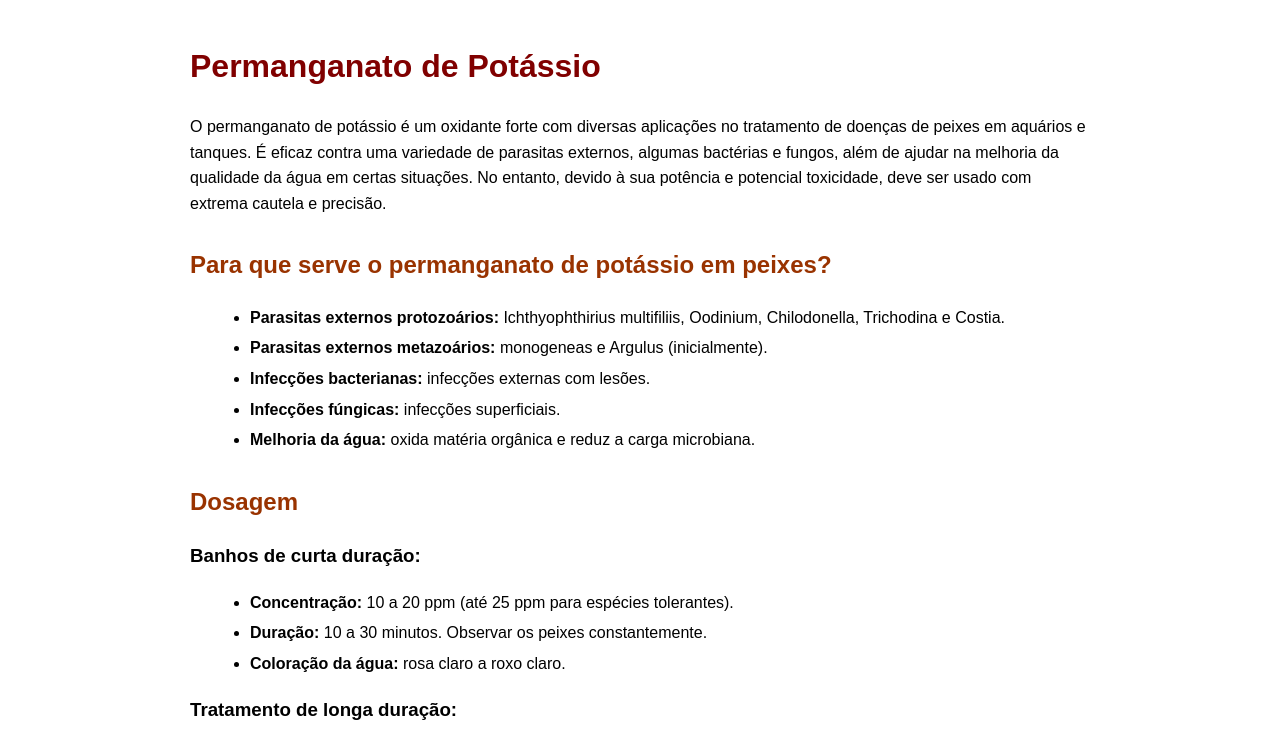
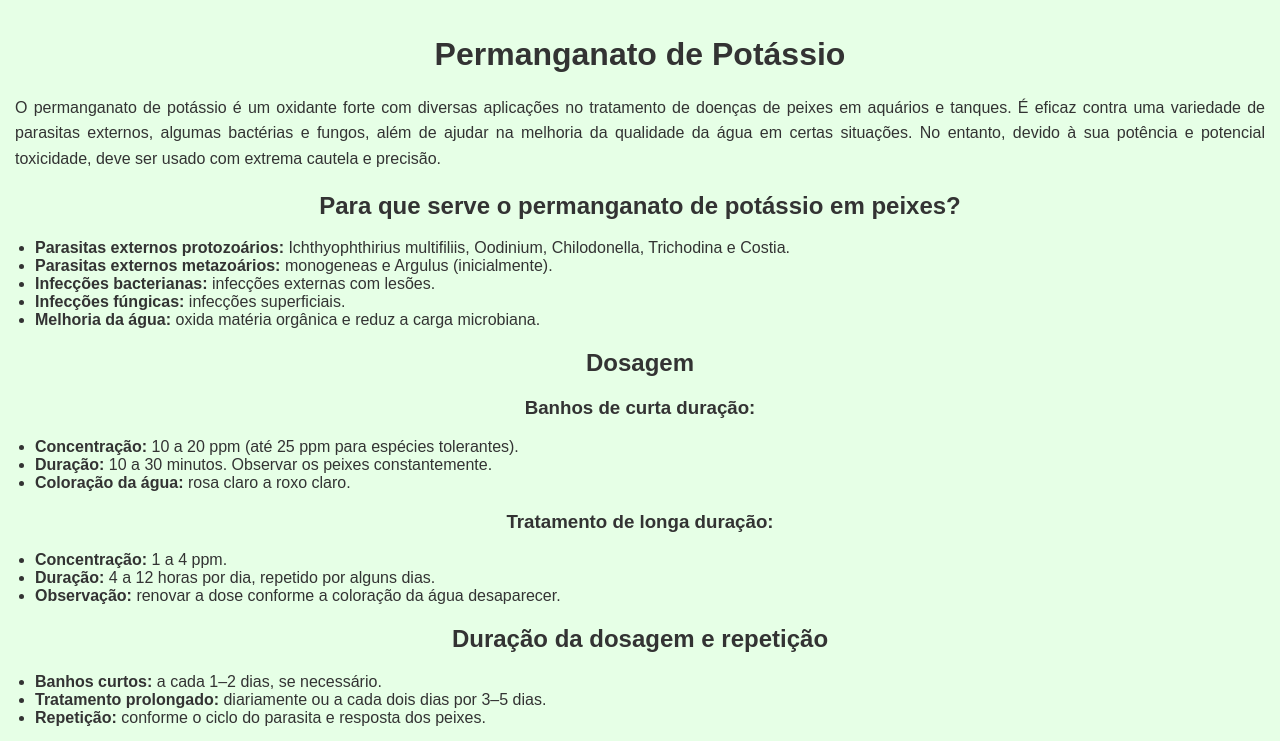
Before and after one commit to luizmourademoura/medicamentos, a plain HTML site: page permanganatopotassio.html in a window 1280 px wide. Shown: the top 741 px of the page. Drawn offline with Linux system fonts and the light colour scheme.

Commit message:
Update permanganatopotassio.html

```diff
--- a/permanganatopotassio.html
+++ b/permanganatopotassio.html
@@ -3,15 +3,9 @@
 <html lang="pt-BR">
 <head>
     <meta charset="UTF-8">
-    <title>Permanganato de Potássio</title>
-    <style>
-        body { font-family: Arial, sans-serif; line-height: 1.6; padding: 20px; max-width: 900px; margin: auto; }
-        h1 { color: #800000; }
-        h2 { color: #993300; }
-        ul { margin-left: 20px; }
-        li { margin-bottom: 5px; }
-        .section { margin-bottom: 30px; }
-    </style>
+    <meta name="viewport" content="width=device-width, initial-scale=1.0">
+    <title>[Nome do Medicamento]</title>
+    <link rel="stylesheet" href="style.css">
 </head>
 <body>
     <h1>Permanganato de Potássio</h1>
```
